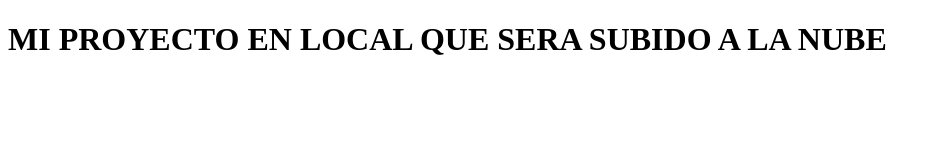
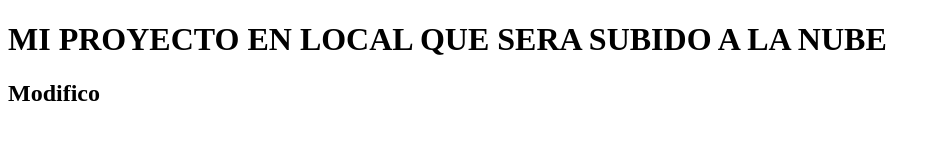
Before and after one commit to carlos20052004/Proyectolocal_A_Remoto, a plain HTML site: page index.html in a window 1280 px wide. Shown: the whole page, without its empty margins (0-941 px from the left). Drawn offline with Linux system fonts and the light colour scheme.

Commit message:
Moficacion 1

```diff
--- a/index.html
+++ b/index.html
@@ -7,5 +7,6 @@
 </head>
 <body>
     <h1>MI PROYECTO EN LOCAL QUE SERA SUBIDO A LA NUBE</h1>
+    <h2>Modifico</h2>
 </body>
 </html>
```
